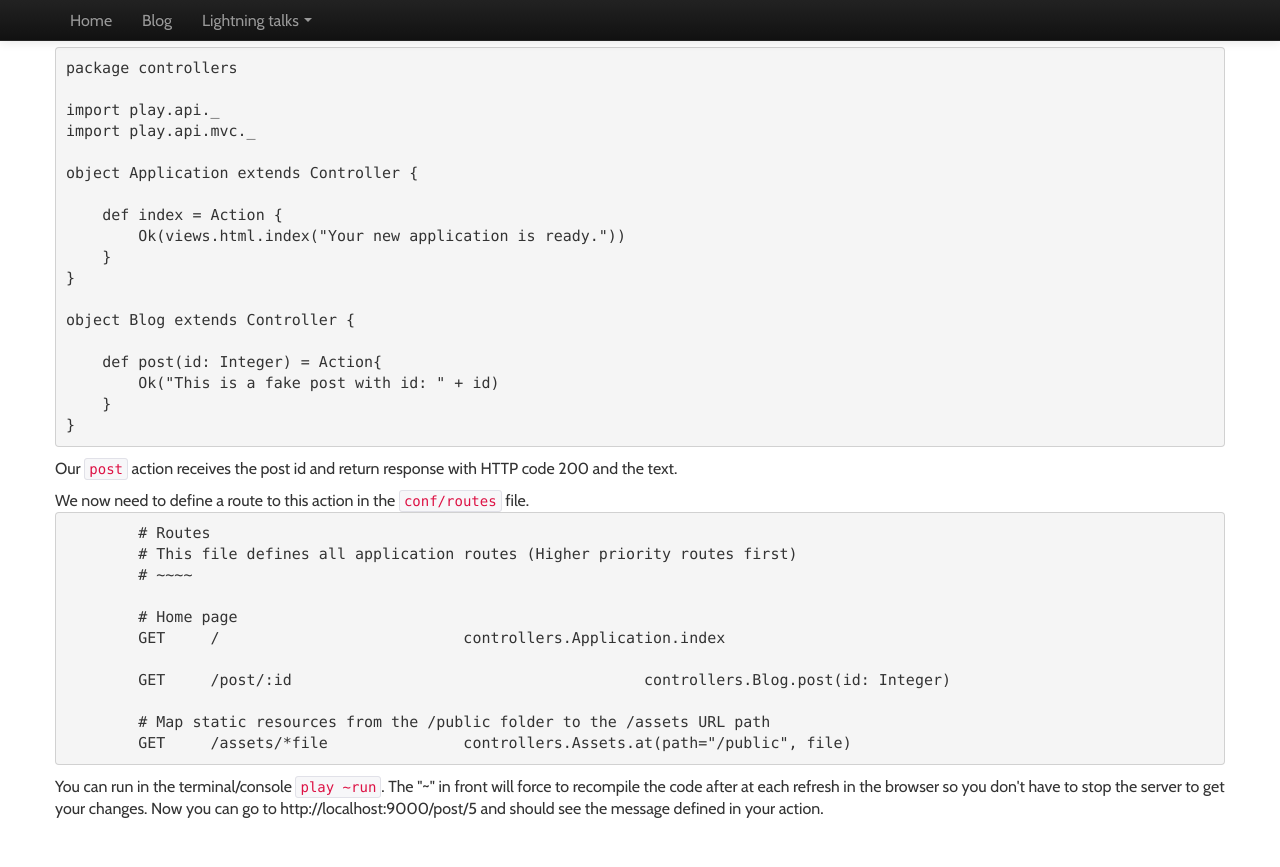
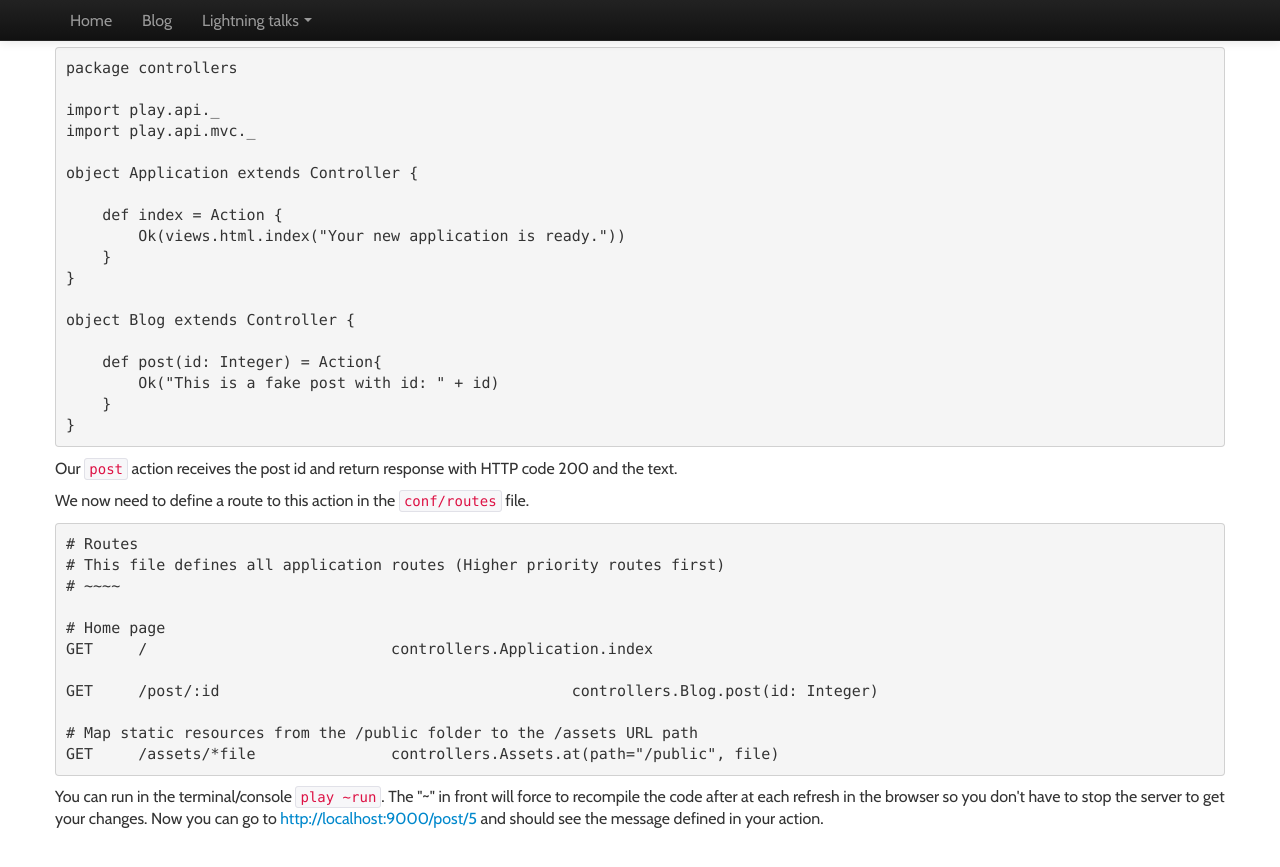
Before and after one commit to toff63/Sandbox, a Jekyll site: the page built from tutorial/play2.html, in a window 1280 px wide and 900 px high, scrolled down 865 px. Shown: the top 867 px of the window. Built offline with Jekyll 4.4.1, drawn with Linux system fonts in a browser that asks for light colours; nearby versions of some CDN libraries; some web fonts are replaced; Markdown is read by kramdown in place of the engine named in the settings.

Commit message:
added the creation of a controller to the play tutorial. fixed layout issues

```diff
--- a/tutorial/play2.html
+++ b/tutorial/play2.html
@@ -63,8 +63,8 @@
 
 <p>
 Our <code>post</code> action receives the post id and return response with HTTP code 200 and the text.</p>
-
-We now need to define a route to this action in the <code>conf/routes</code> file.
+<p>
+We now need to define a route to this action in the <code>conf/routes</code> file.</p>
 <pre>
 # Routes
 # This file defines all application routes (Higher priority routes first)
@@ -78,5 +78,5 @@
 # Map static resources from the /public folder to the /assets URL path
 GET     /assets/*file               controllers.Assets.at(path="/public", file)
 </pre>
-
-You can run in the terminal/console <code>play ~run</code>. The "~" in front will force to recompile the code after at each refresh in the browser so you don't have to stop the server to get your changes. Now you can go to http://localhost:9000/post/5 and should see the message defined in your action.
+<p>
+You can run in the terminal/console <code>play ~run</code>. The "~" in front will force to recompile the code after at each refresh in the browser so you don't have to stop the server to get your changes. Now you can go to <a href="htpp://localhost:9000/post/5">http://localhost:9000/post/5</a> and should see the message defined in your action.</p>
```
Lines whose indentation alone changed are shown as unchanged.
